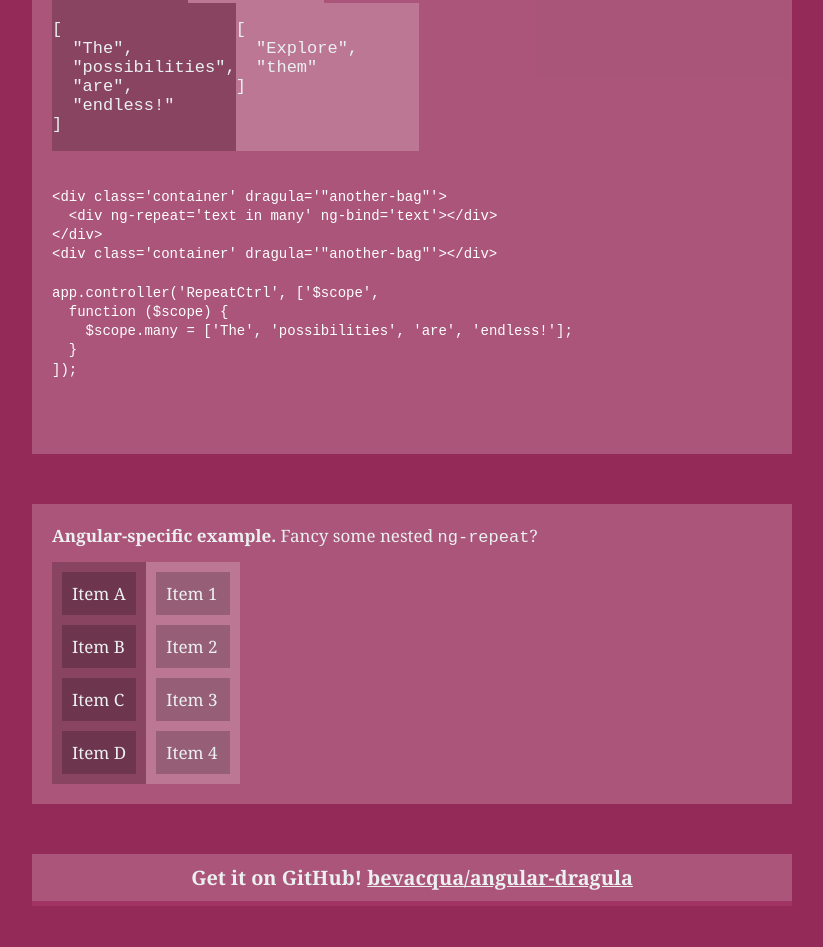
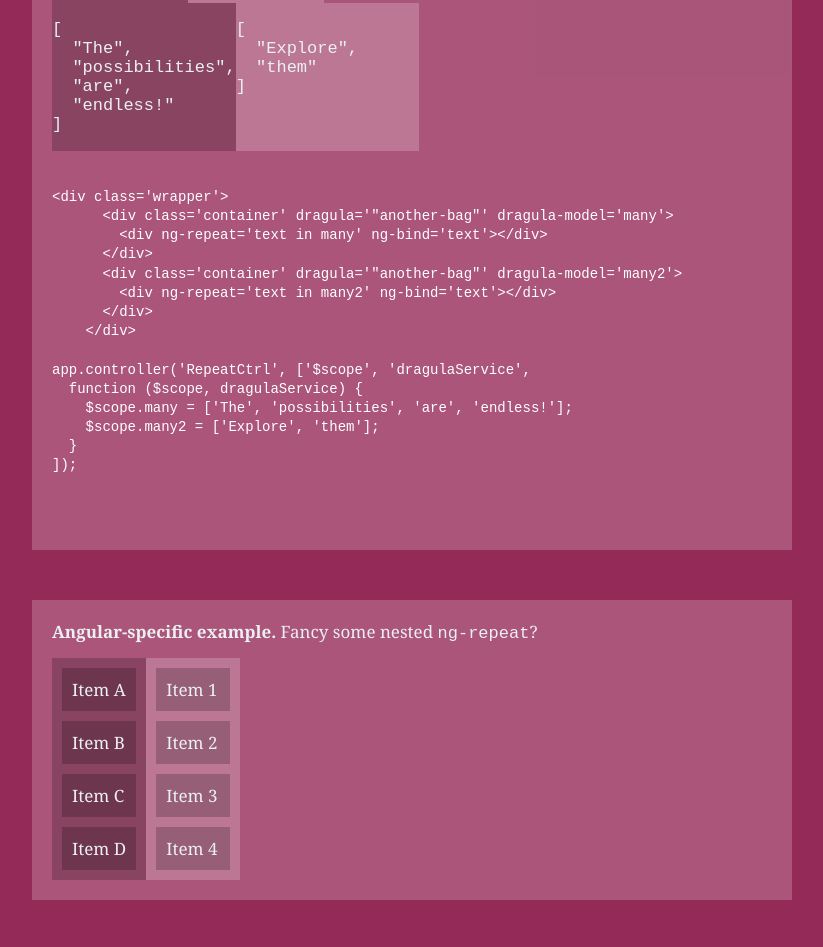
Before and after one commit to bevacqua/angularjs-dragula, a website with bundled scripts: page index.html in a window 1280 px wide. Shown: the part 6273-7220 px from the top of the page, without its empty margins (228-1051 px from the left). Before the commit the page ends 7199 px from the top, so only its background shows below. Built offline with nearby package versions, Linux system fonts and the light colour scheme.

Commit message:
docs for dragula-model

```diff
--- a/index.html
+++ b/index.html
@@ -233,14 +233,19 @@
     </div>
     <pre>
       <code>
-&lt;div class=&#039;container&#039; dragula=&#039;&quot;another-bag&quot;&#039;&gt;
-  &lt;div ng-repeat=&#039;text in many&#039; ng-bind=&#039;text&#039;&gt;&lt;/div&gt;
-&lt;/div&gt;
-&lt;div class=&#039;container&#039; dragula=&#039;&quot;another-bag&quot;&#039;&gt;&lt;/div&gt;
+&lt;div class='wrapper'&gt;
+      &lt;div class='container' dragula='&quot;another-bag&quot;' dragula-model='many'&gt;
+        &lt;div ng-repeat='text in many' ng-bind='text'&gt;&lt;/div&gt;
+      &lt;/div&gt;
+      &lt;div class='container' dragula='&quot;another-bag&quot;' dragula-model='many2'&gt;
+        &lt;div ng-repeat='text in many2' ng-bind='text'&gt;&lt;/div&gt;
+      &lt;/div&gt;
+    &lt;/div&gt;
 
-app.controller('RepeatCtrl', ['$scope',
-  function ($scope) {
+app.controller('RepeatCtrl', ['$scope', 'dragulaService',
+  function ($scope, dragulaService) {
     $scope.many = ['The', 'possibilities', 'are', 'endless!'];
+    $scope.many2 = ['Explore', 'them'];
   }
 ]);
       </code>
```
Also changed, not shown: readme.markdown (+10 -0 lines).
